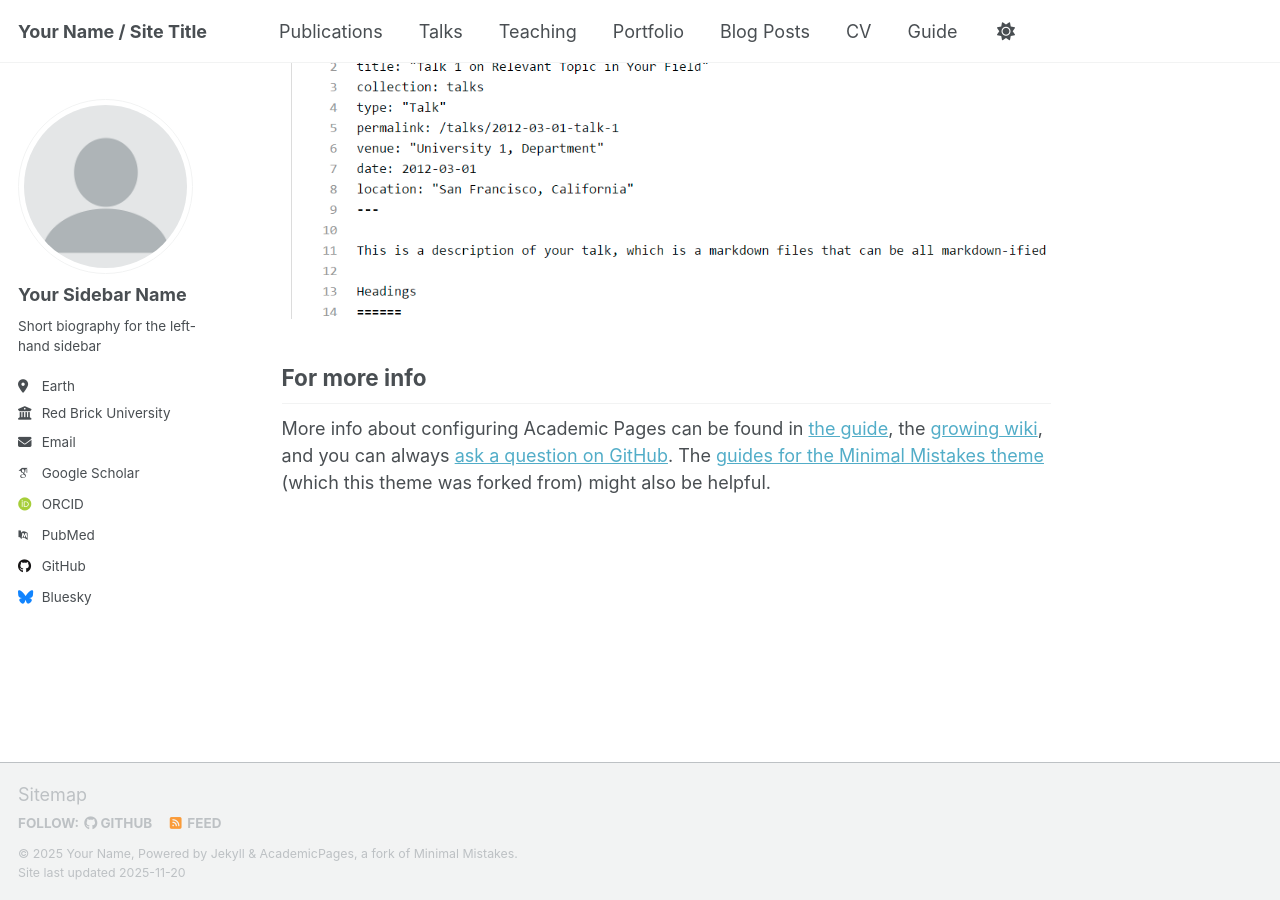
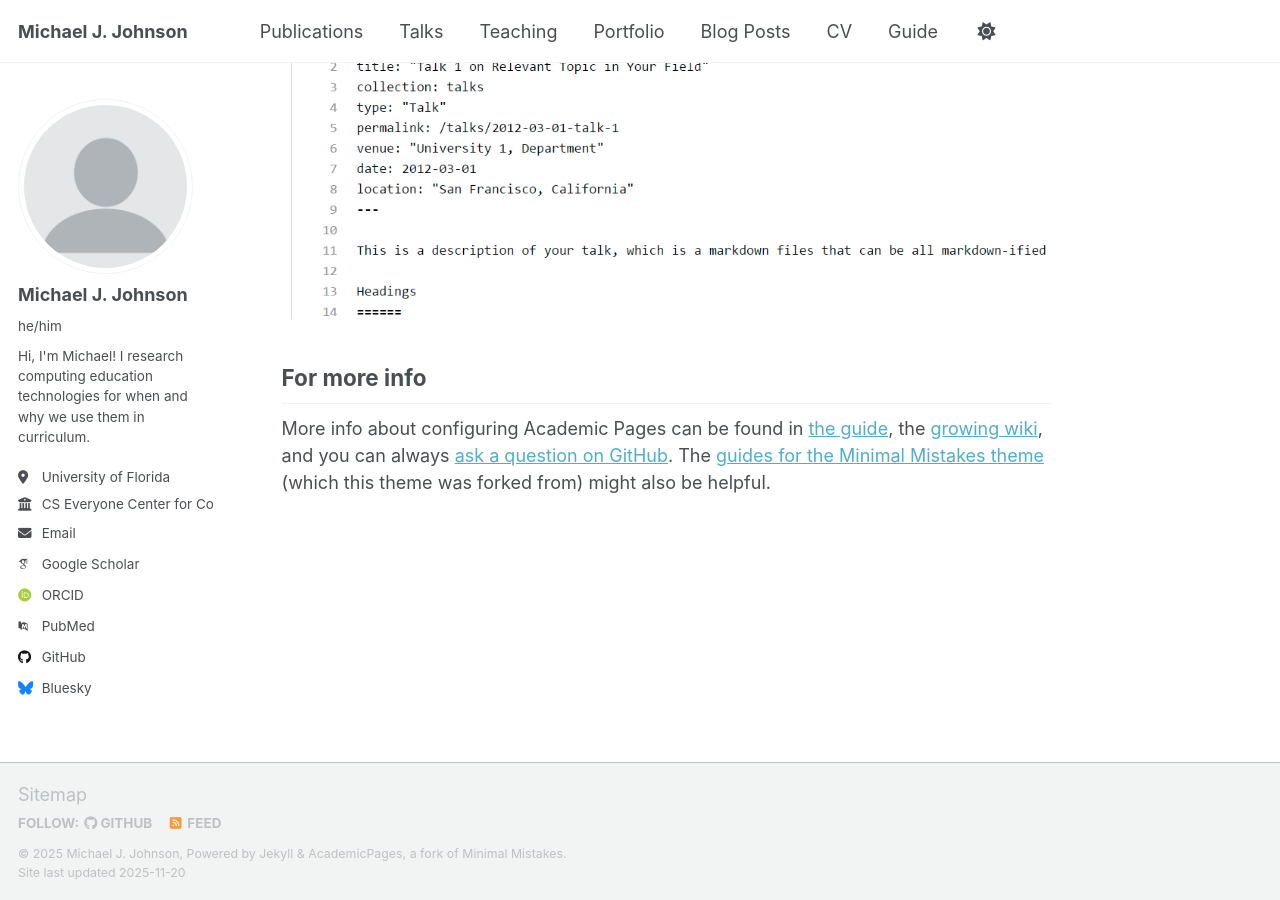
Before and after one commit to mjjtech/mjjtech.github.io, a Jekyll site: the page built from _pages/about.md, in a window 1280 px wide and 900 px high, scrolled down 2880 px. Built offline with Jekyll 4.4.1, drawn with Linux system fonts in a browser that asks for light colours; some web fonts are replaced; a script that is not in the unit is left out.

Commit message:
first changes to _config.yml

```diff
--- a/_config.yml
+++ b/_config.yml
@@ -9,14 +9,14 @@
 # Basic Site Settings
 locale                   : "en-US"
 site_theme               : "default" # Currently available options are "default", "air"
-title                    : "Your Name / Site Title"
+title                    : "Michael J. Johnson"
 title_separator          : "-"
-name                     : &name "Your Name"
-description              : &description "Your Name's academic portfolio"   # Update this with a general description of your site, this is the default if not overridden by a page
-url                      : https://academicpages.github.io # The base hostname & protocol for your site e.g. "https://[your GitHub username].github.io",
+name                     : &name "Michael J. Johnson"
+description              : &description "Michael J. Johnson's personal website"   # Update this with a general description of your site, this is the default if not overridden by a page
+url                      : https://mjjtech.github.io # The base hostname & protocol for your site e.g. "https://[your GitHub username].github.io",
                                                            # or if you already have some other page hosted on Github then use "https://[your GitHub username].github.io/[Your Repo Name]"
 baseurl                  : "" # the subpath of your site, e.g. "/blog"
-repository               : "academicpages/academicpages.github.io"
+repository               : "mjjtech/mjjtech.github.io"
 
 # Site Author - The following control what appear as part of the author content on the side bar.
 #               If a field is blank the icon and link will not appear, otherwise it will be shown.
@@ -24,13 +24,13 @@ repository               : "academicpages/academicpages.github.io"
 author:
   # Biographic information
   avatar           : "profile.png"
-  name             : "Your Sidebar Name"
-  pronouns         : # example: "she/her"
-  bio              : "Short biography for the left-hand sidebar"
-  location         : "Earth"
-  employer         : "Red Brick University"
+  name             : "Michael J. Johnson"
+  pronouns         : "he/him"
+  bio              : "Hi, I'm Michael! I research computing education technologies for when and why we use them in curriculum."
+  location         : "University of Florida"
+  employer         : "CS Everyone Center for Computer Science Education"
   uri              : # URL
-  email            : "none@example.org"
+  email            : "mj.johnson@ufl.edu"
 
   # Academic websites
   academia         : # URL
@@ -48,7 +48,7 @@ author:
   bitbucket        : # Username - Update with your username on the site
   codepen          : # Username
   dribbble         : # Username
-  github           : "academicpages"
+  github           : "mjjtech"
   kaggle           : # Username
   stackoverflow    : # User number or user number and name (i.e., use "1" or "1/jeff-atwood")
 
```
